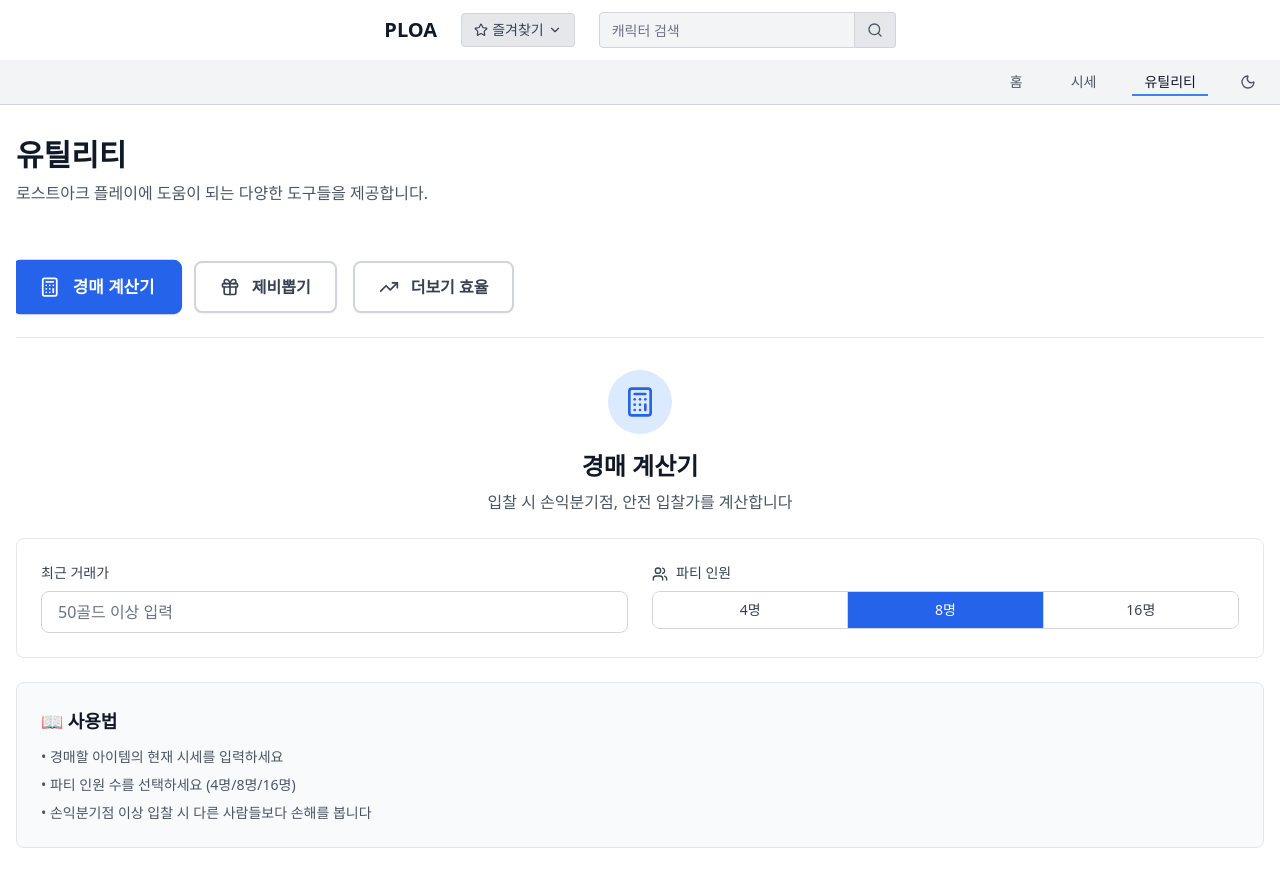
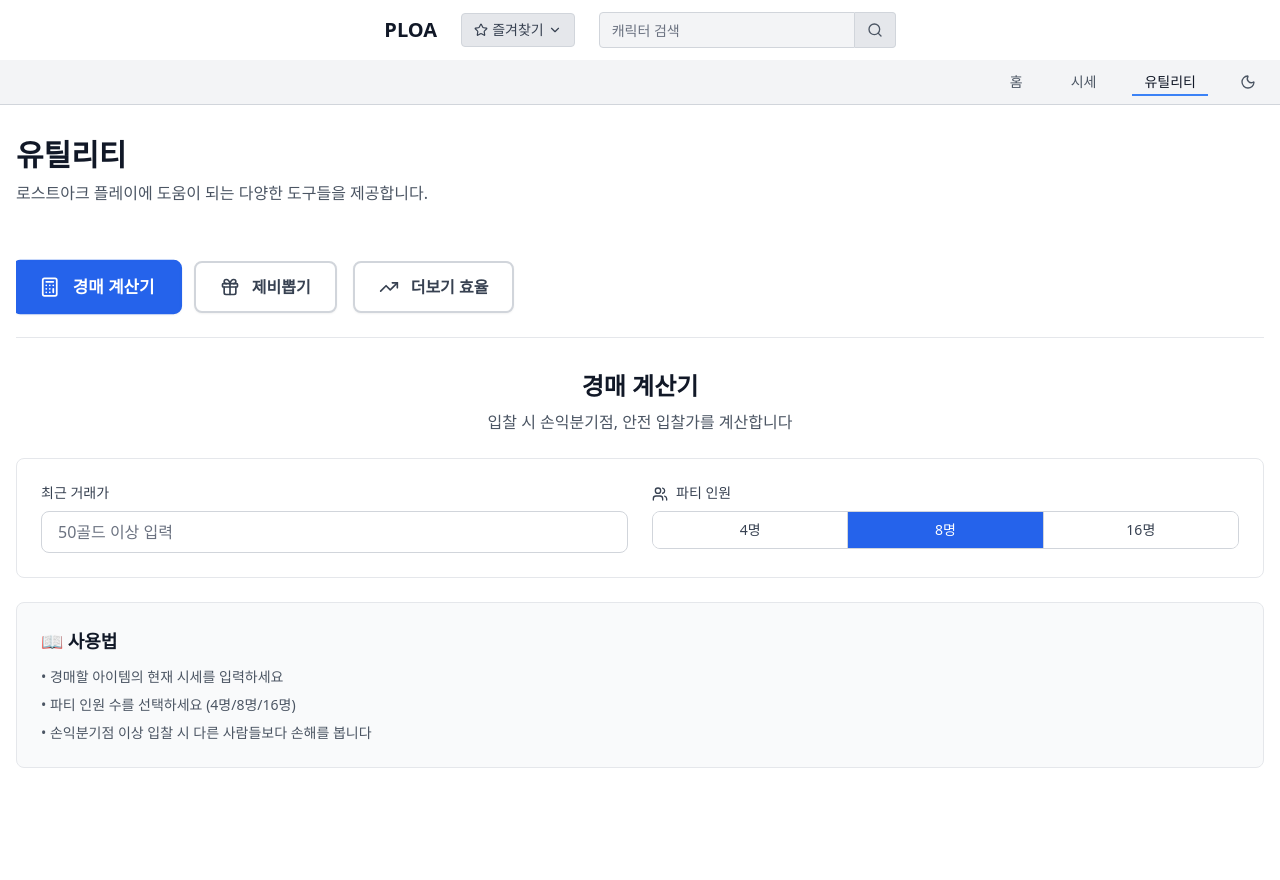
Before and after one commit to plsyua/PLoa, a React (Vite) app in the folder ploa-frontend/: page /utility in a window 1280 px wide. After the commit the page ends 800 px from the top, so only its background shows below. Built offline with nearby package versions, Linux system fonts and the light colour scheme.

Commit message:
icon delete

```diff
--- a/ploa-frontend/src/components/utility/AuctionCalculator.jsx
+++ b/ploa-frontend/src/components/utility/AuctionCalculator.jsx
@@ -1,5 +1,5 @@
 import { useState, useEffect, useCallback } from 'react';
-import { Calculator, Users, Copy, Check } from 'lucide-react';
+import { Users, Copy, Check } from 'lucide-react';
 
 const AuctionCalculator = () => {
   const [itemValue, setItemValue] = useState('');
@@ -92,9 +92,6 @@ const AuctionCalculator = () => {
     <div className="space-y-6">
       {/* 계산기 헤더 */}
       <div className="text-center">
-        <div className="inline-flex items-center justify-center w-16 h-16 bg-blue-100 dark:bg-blue-900/30 rounded-full mb-4">
-          <Calculator size={32} className="text-blue-600 dark:text-blue-400" />
-        </div>
         <h2 className="text-2xl font-bold text-gray-900 dark:text-white mb-2">
           경매 계산기
         </h2>
--- a/ploa-frontend/src/components/utility/RandomPicker.jsx
+++ b/ploa-frontend/src/components/utility/RandomPicker.jsx
@@ -87,9 +87,6 @@ const RandomPicker = () => {
     <div className="space-y-6">
       {/* 제비뽑기 헤더 */}
       <div className="text-center">
-        <div className="inline-flex items-center justify-center w-16 h-16 bg-purple-100 dark:bg-purple-900/30 rounded-full mb-4">
-          <Gift size={32} className="text-purple-600 dark:text-purple-400" />
-        </div>
         <h2 className="text-2xl font-bold text-gray-900 dark:text-white mb-2">
           제비뽑기
         </h2>
```
